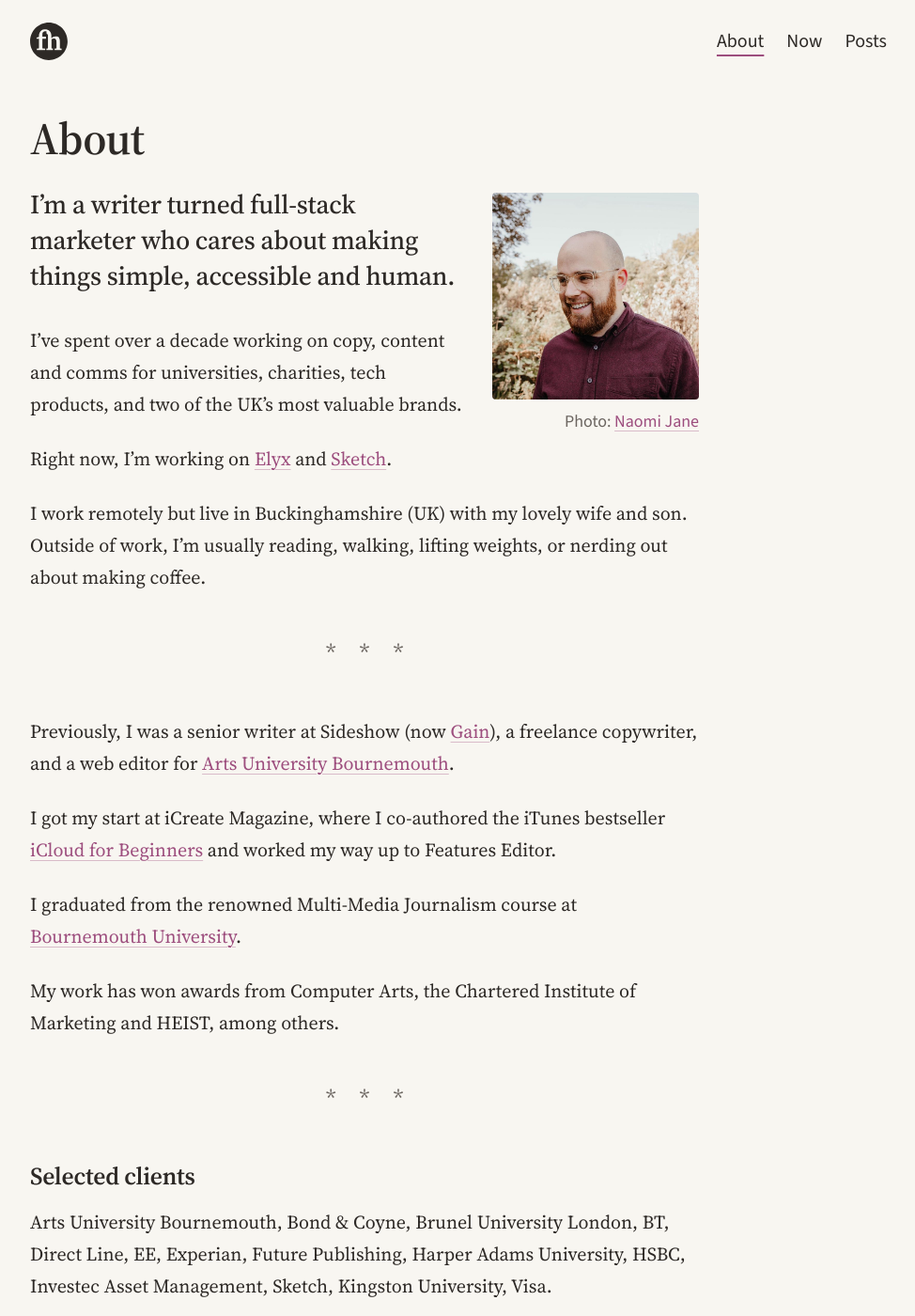
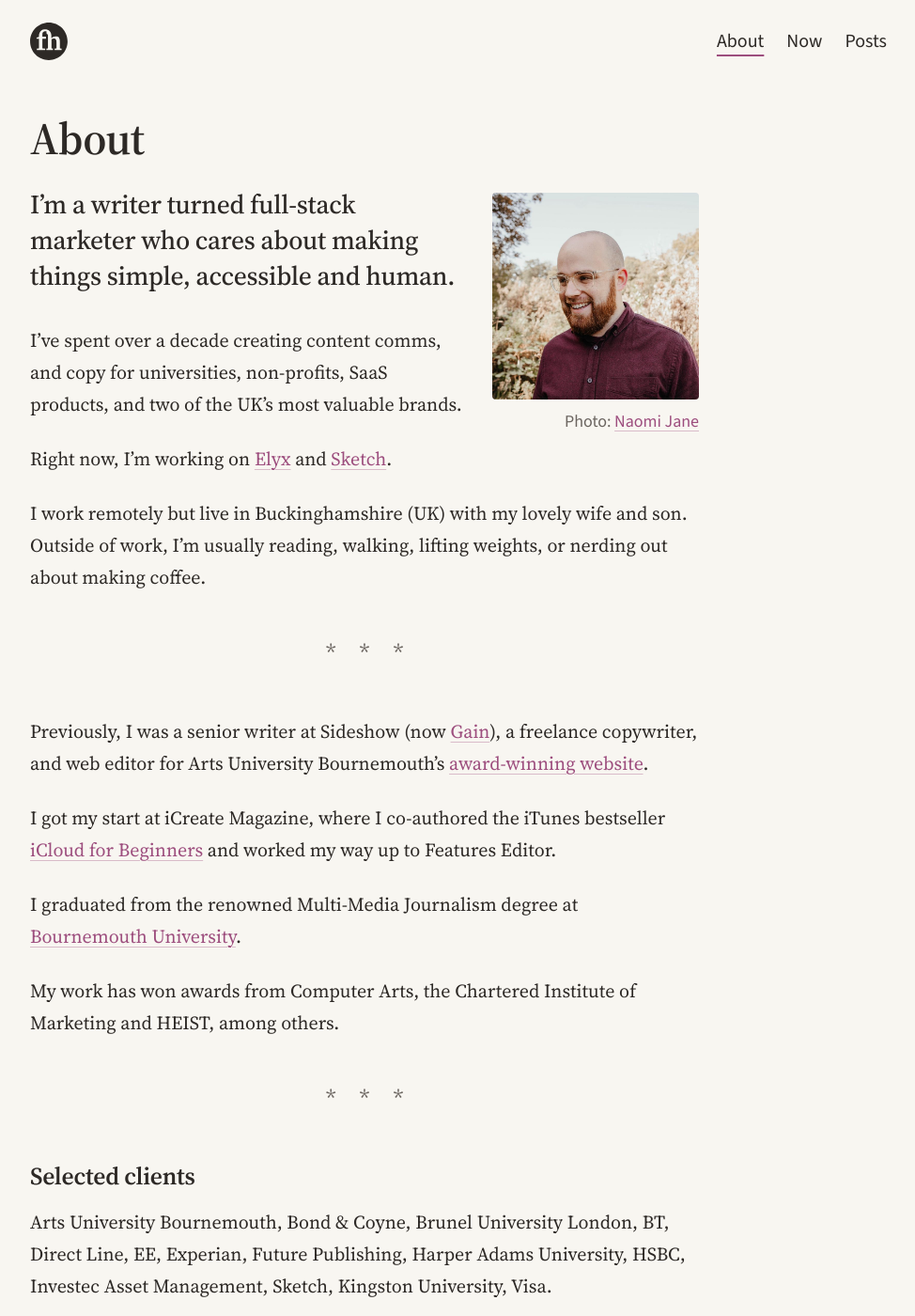
Before and after one commit to freddiewrites/freddiewrites.github.io, a Jekyll site: the page built from about.markdown, in a window 1280 px wide and 1400 px high. Shown: the whole window at 94% size, without its empty margins (152-1126 px from the left). Built offline with Jekyll 4.4.1, drawn with Linux system fonts in a browser that asks for light colours.

Commit message:
Refine content in about.markdown for clarity
Updated wording for clarity and consistency in the about section.

```diff
--- a/about.markdown
+++ b/about.markdown
@@ -13,7 +13,7 @@
 **I'm a writer turned full-stack marketer who cares about making things simple, accessible and human.**
 {: .lede}
 
-I’ve spent over a decade working on copy, content and comms for universities, charities, tech products, and two of the UK’s most valuable brands.
+I’ve spent over a decade creating content comms, and copy for universities, non-profits, SaaS products, and two of the UK’s most valuable brands.
 
 Right now, I’m working on [Elyx](https://www.elyx.design) and [Sketch](https://www.sketch.com).
 
@@ -21,11 +21,11 @@
 
 ---------------
 
-Previously, I was a senior writer at Sideshow (now [Gain](https://www.thisisgain.com)), a freelance copywriter, and a web editor for [Arts University Bournemouth](https://aub.ac.uk/).
+Previously, I was a senior writer at Sideshow (now [Gain](https://www.thisisgain.com)), a freelance copywriter, and web editor for Arts University Bournemouth’s [award-winning website](https://aub.ac.uk/).
 
 I got my start at iCreate Magazine, where I co-authored the iTunes bestseller [iCloud for Beginners](https://itunes.apple.com/us/book/icloud-for-beginners/id497723676?mt=11) and worked my way up to Features Editor.
 
-I graduated from the renowned Multi-Media Journalism course at [Bournemouth University](https://www.bournemouth.ac.uk/).
+I graduated from the renowned Multi-Media Journalism degree at [Bournemouth University](https://www.bournemouth.ac.uk/).
 
 My work has won awards from Computer Arts, the Chartered Institute of Marketing and HEIST, among others.
 
```
